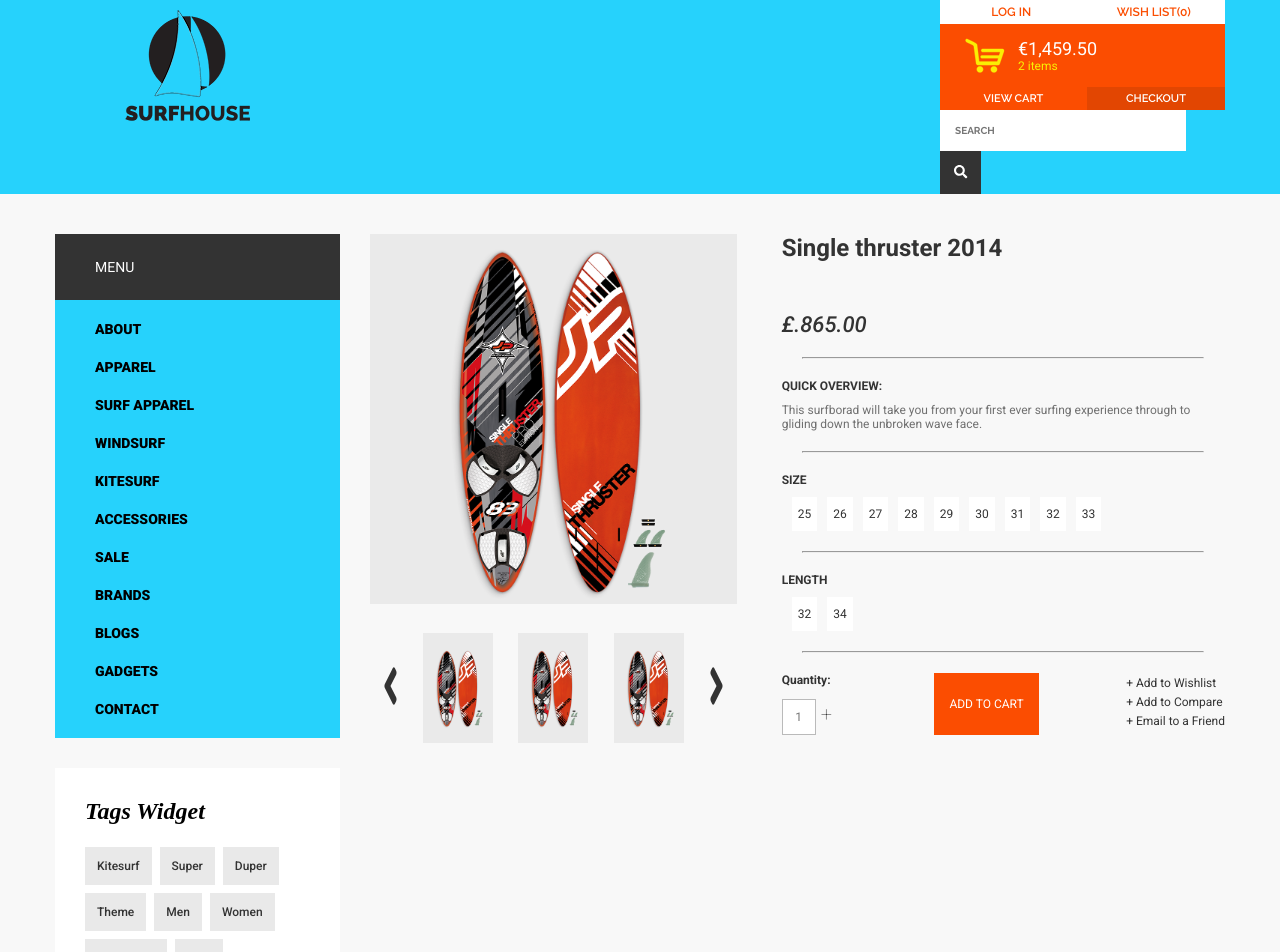
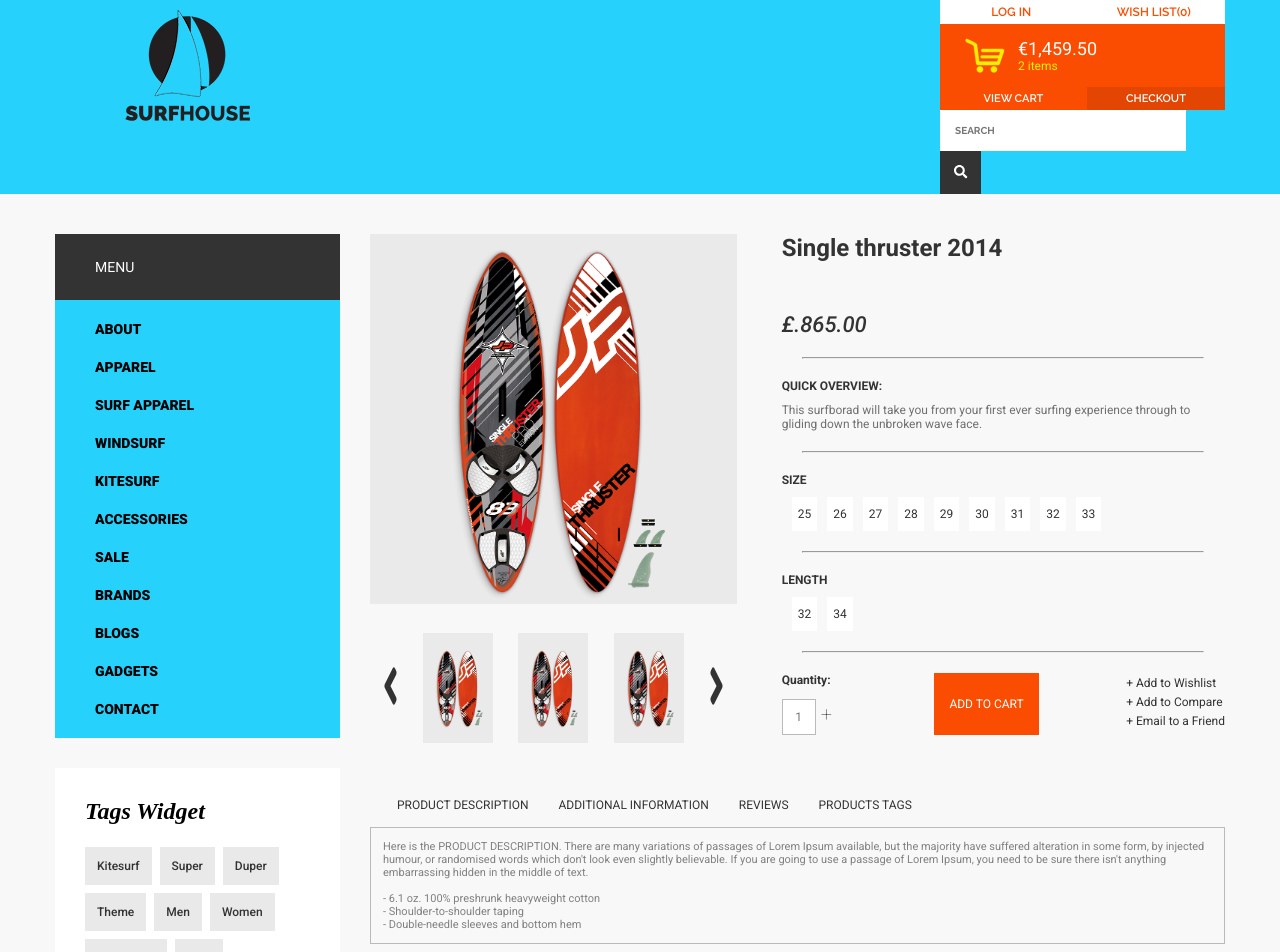
Before and after one commit to michellethomsen1/mfd_exam_michelle, a Vue app: page /product/1 in a window 1280 px wide. Shown: the top 952 px of the page. Built offline with nearby package versions, Linux system fonts and the light colour scheme.

Commit message:
Tab bar at product page

```diff
--- a/src/assets/scss/02-Components/_header.scss
+++ b/src/assets/scss/02-Components/_header.scss
@@ -85,6 +85,10 @@
                     padding: 14px;
                     border: none;
                     outline: none;
+
+                    &:hover {
+                        @include hover-link;
+                    }
                 }
             }
         }
--- a/src/assets/scss/03-Pages/_product.scss
+++ b/src/assets/scss/03-Pages/_product.scss
@@ -1,9 +1,10 @@
 #product {
+    .product {
         display: grid;
         grid-template-columns: 4fr 5fr;
         grid-gap: 30px;
 
-    .product-images {
+        .product__images {
             img {
                 width: 100%;
                 background-color: #eaeaea;
@@ -11,7 +12,7 @@
                 object-fit: contain;
             }
 
-        .product-images-slider {
+            .product__images__slider {
                 display: flex;
                 justify-content: space-around;
                 margin-top: 25px;
@@ -42,7 +43,7 @@
             }
         }
 
-    .product-info {
+        .product__info {
             padding-left: 15px;
 
             hr {
@@ -96,11 +97,11 @@
                 }
             }
 
-        .product-add {
+            .product__add {
                 display: flex;
                 justify-content: space-between;
 
-            .quantity {
+                .product__add__quantity {
                     input {
                         padding: 10px 6px;
                         text-align: center;
@@ -144,7 +145,7 @@
                     }
                 }
 
-            .share {
+                .product__add__share {
                     a {
                         text-decoration: none;
                         font-family: $roboto;
@@ -161,3 +162,38 @@
             }
         }
     }
+
+    .tabbar {
+        margin-top: 40px;
+
+        .tabbar__tabs {
+            margin-left: 12px;
+
+            .tabbar__tabs__single {
+                padding: 15px;
+                border: none;
+                font-family: $roboto;
+                color: $color-dark-grey;
+                font-size: 12px;
+                background-color: transparent;
+
+                &:hover {
+                    cursor: pointer;
+                    background-color: $color-light-blue;
+                }
+
+                &:focus {
+                    outline: none;
+                }
+            }
+        }
+
+        .tabbar__details {
+            border: 1px solid #bababa;
+            padding: 12px;
+            font-family: $roboto;
+            font-size: 11px;
+            color: #808080;
+        }
+    }
+}
--- a/src/views/Product.vue
+++ b/src/views/Product.vue
@@ -1,9 +1,10 @@
 <template>
   <div id="product" v-if="product">
-    <div class="product-images">
+    <div class="product">
+      <div class="product__images">
         <img :src="product.productImg" alt="product">
 
-      <div class="product-images-slider">
+        <div class="product__images__slider">
           <button><i class="fas fa-angle-left"></i></button>
           <img :src="product.productImg" alt="product">
           <img :src="product.productImg" alt="product">
@@ -12,18 +13,18 @@
         </div>
       </div>
 
-    <div class="product-info">
-      <div class="product-header">
+      <div class="product__info">
+        <div class="product__header">
           <h1>{{product.productTitle}}</h1>
           <h3>{{product.productPrice}}</h3>
         </div>
         <hr>
-      <div class="product-overview">
+        <div class="product__overview">
           <h4>QUICK OVERVIEW:</h4>
           <p>{{product.productText}}</p>
         </div>
         <hr>
-      <div class="product-size">
+        <div class="product__size">
           <h4>SIZE</h4>
           <button>25</button>
           <button>26</button>
@@ -36,15 +37,14 @@
           <button>33</button>
         </div>
         <hr>
-      <div class="product-length">
+        <div class="product__length">
           <h4>LENGTH</h4>
           <button>32</button>
           <button>34</button>
         </div>
         <hr>
-      <div class="product-add">
-
-        <div class="quantity">
+        <div class="product__add">
+          <div class="product__add__quantity">
             <h4>Quantity:</h4>
             <form>
               <input type="text" placeholder="1">
@@ -54,10 +54,46 @@
 
           <button>ADD TO CART</button>
 
-        <div class="share">
+          <div class="product__add__share">
             <a href="#">+ Add to Wishlist</a> <br>
             <a href="#">+ Add to Compare</a> <br>
             <a href="#">+ Email to a Friend</a>
+          </div>
+        </div>
+      </div>
+    </div>
+
+    <div class="tabbar">
+      <div class="tabbar__tabs">
+        <button v-on:click="tabitem=1" class="tabbar__tabs__single">PRODUCT DESCRIPTION</button>
+        <button v-on:click="tabitem=2" class="tabbar__tabs__single">ADDITIONAL INFORMATION</button>
+        <button v-on:click="tabitem=3" class="tabbar__tabs__single">REVIEWS</button>
+        <button v-on:click="tabitem=4" class="tabbar__tabs__single">PRODUCTS TAGS</button>
+      </div>
+
+      <div class="tabbar__details">
+        <div v-if="tabitem === 1">
+          <p>Here is the PRODUCT DESCRIPTION. There are many variations of passages of Lorem Ipsum available, but the majority have suffered alteration in some form, by injected humour, or randomised words which don't look even slightly believable. If you are going to use a passage of Lorem Ipsum, you need to be sure there isn't anything embarrassing hidden in the middle of text. <br>
+          <br>- 6.1 oz. 100% preshrunk heavyweight cotton
+          <br>- Shoulder-to-shoulder taping
+          <br>- Double-needle sleeves and bottom hem</p>
+        </div>
+
+        <div v-if="tabitem === 2">
+          <p>Now you are in the ADDITIONAL INFORMATION. There are many variations of passages of Lorem Ipsum available, but the majority have suffered alteration in some form, by injected humour, or randomised words which don't look even slightly believable. If you are going to use a passage of Lorem Ipsum, you need to be sure there isn't anything embarrassing hidden in the middle of text. <br>
+          Here is the PRODUCT DESCRIPTION. There are many variations of passages of Lorem Ipsum available, but the majority have suffered alteration in some form, by injected humour, or randomised words which don't look even slightly believable. If you are going to use a passage of Lorem Ipsum, you need to be sure there isn't anything embarrassing hidden in the middle of text.</p>
+        </div>
+
+        <div v-if="tabitem === 3">
+          <p>The REVIEWS you see here. It uses a dictionary of over 200 Latin words, combined with a handful of model sentence structures, to generate Lorem Ipsum which looks reasonable.</p>
+        </div>
+
+        <div v-if="tabitem ===4">
+          <p>The PRODUCTS TAG is:<br><br>
+          - Kitesurf <br>
+          - Super <br>
+          - Hot water <br>
+          - Woman</p>
         </div>
       </div>
     </div>
@@ -73,7 +109,8 @@
   },
   data () {
     return {
-      product: null
+      product: null,
+      tabitem: 1
     }
   },
   mounted () {
```
Also changed, not shown: src/App.vue (+5 -5 lines), src/components/HelloWorld.vue (deleted, +0 -58 lines). Lines whose indentation alone changed are shown as unchanged.
